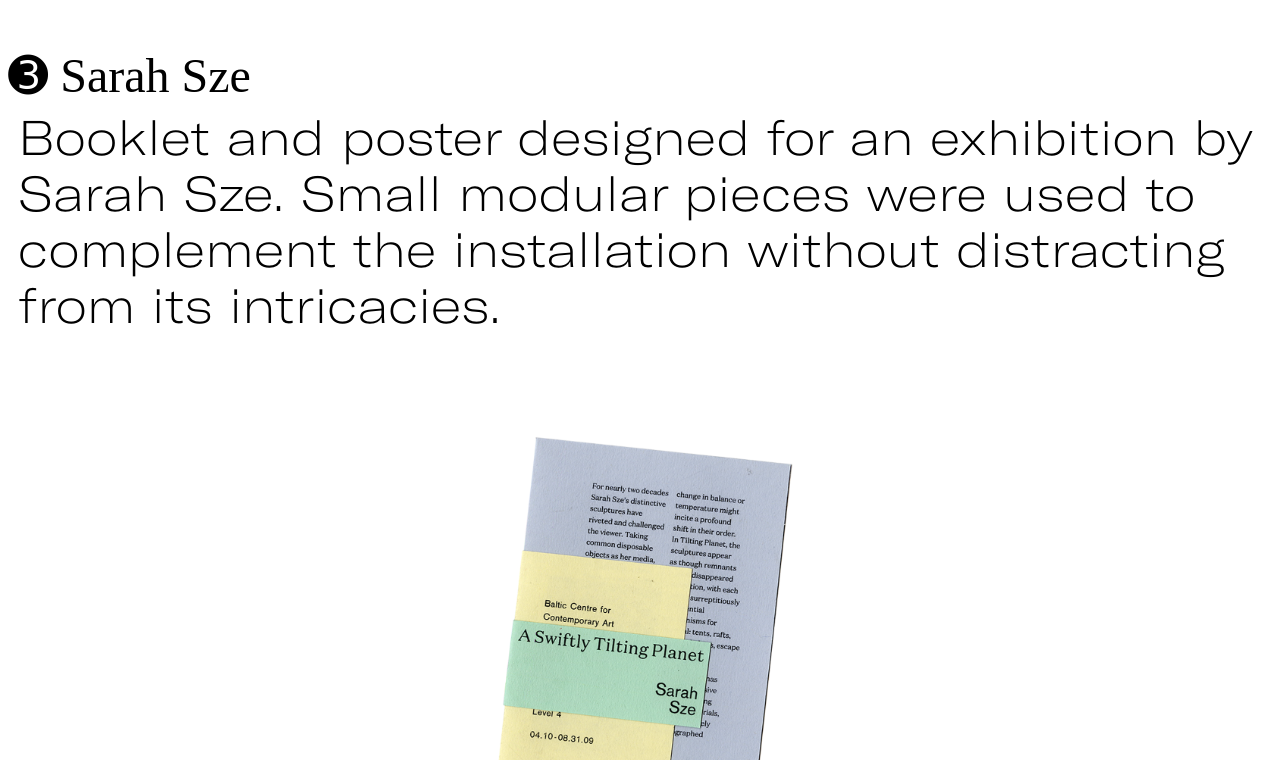
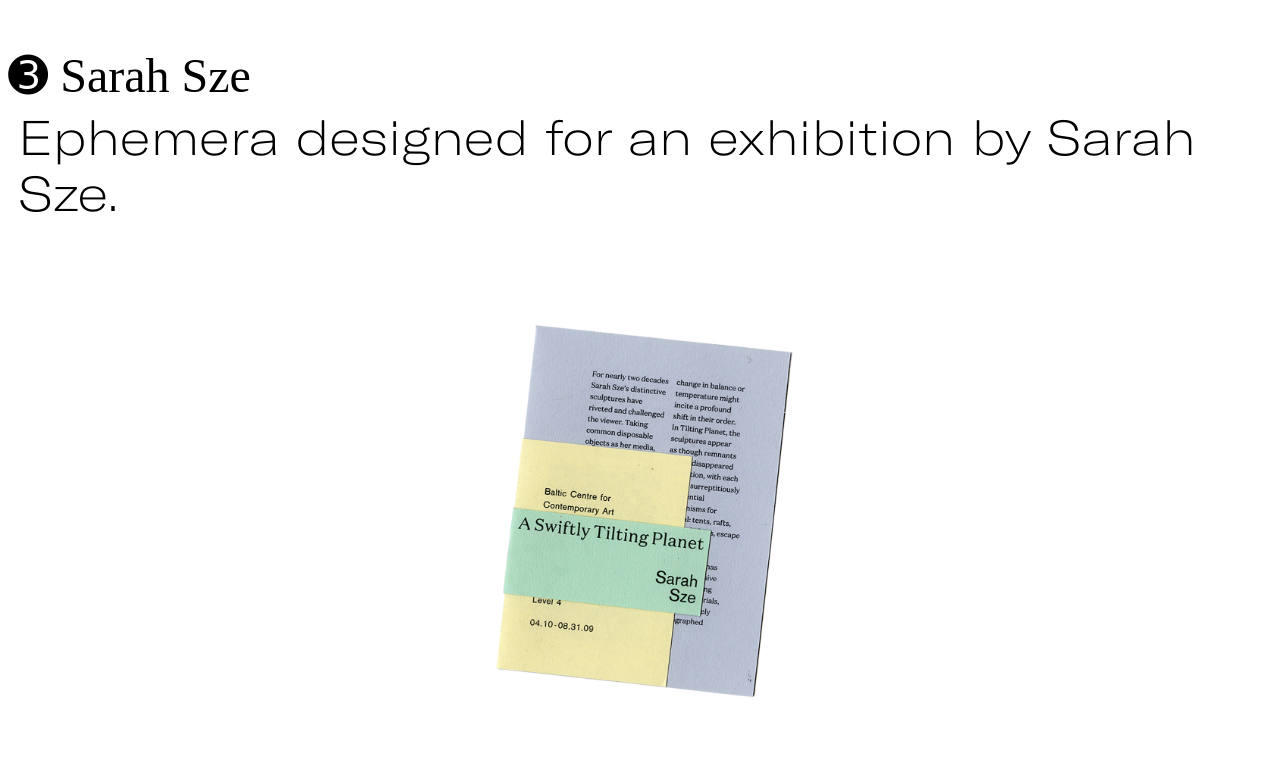
Before and after one commit to aperkins01/aperkins01, a plain HTML site: page index.html in a window 1280 px wide. Shown: the part 8636-9396 px from the top of the page. Drawn offline with nearby package versions, Linux system fonts and the light colour scheme; a script that the page names is missing; a web font is replaced by a local one.

Commit message:
Update index.html

```diff
--- a/index.html
+++ b/index.html
@@ -40,7 +40,7 @@
 <button class="w3-button w3-display-right" onclick="plusDivs(+1)">&#10095;</button> -->
 </div>
 <div id ="project">
-<h1>&#10124; Sarah Sze</h1><p>Booklet and poster designed for an exhibition by Sarah Sze. Small modular pieces were used to complement the installation without distracting from its intricacies.</p>
+<h1>&#10124; Sarah Sze</h1><p>Ephemera designed for an exhibition by Sarah Sze.</p>
 <img src="ss1.png"></img>
 <img src="ss2.png"></img>
 <img src="ss3.png"></img>
```
